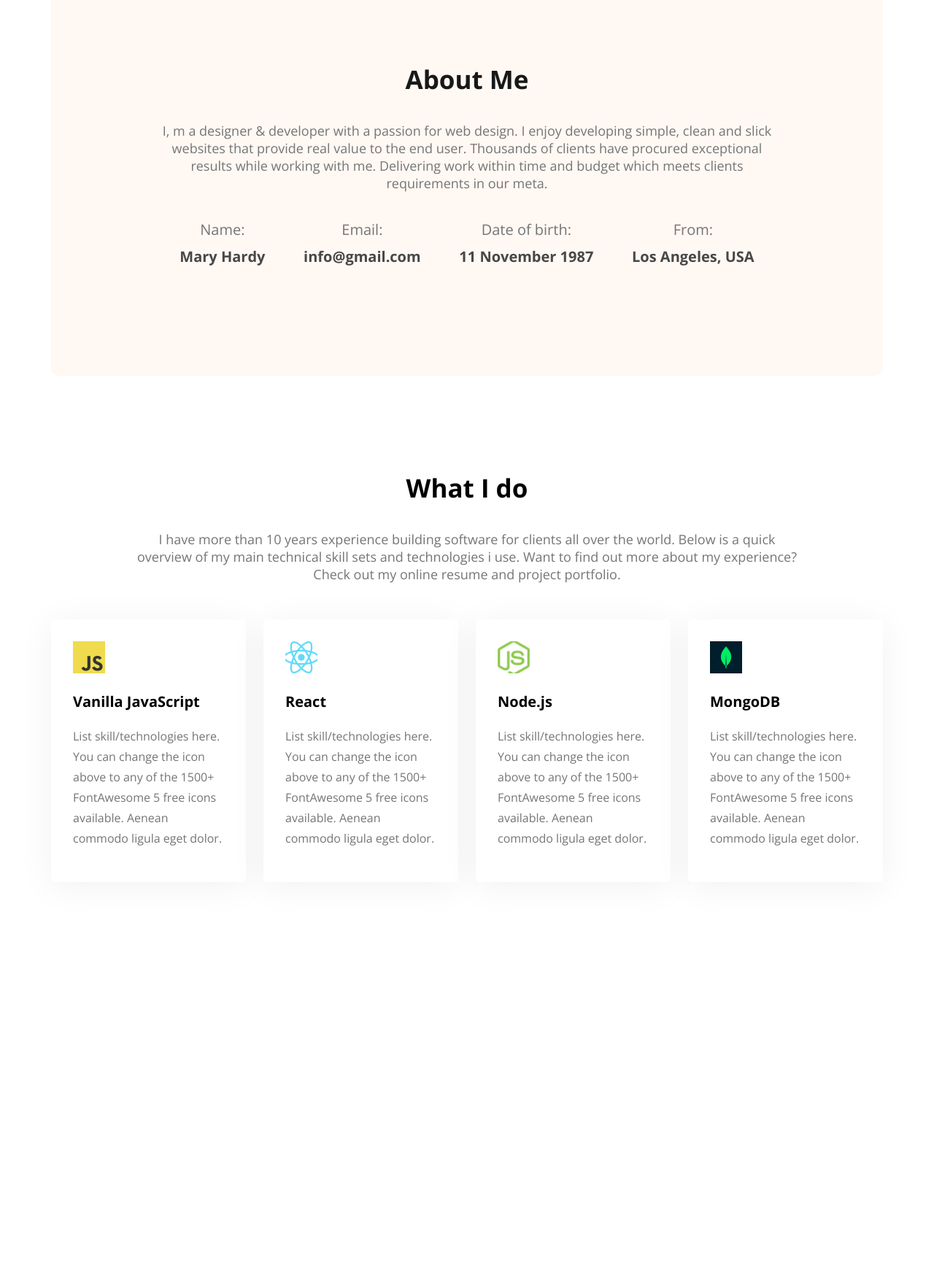
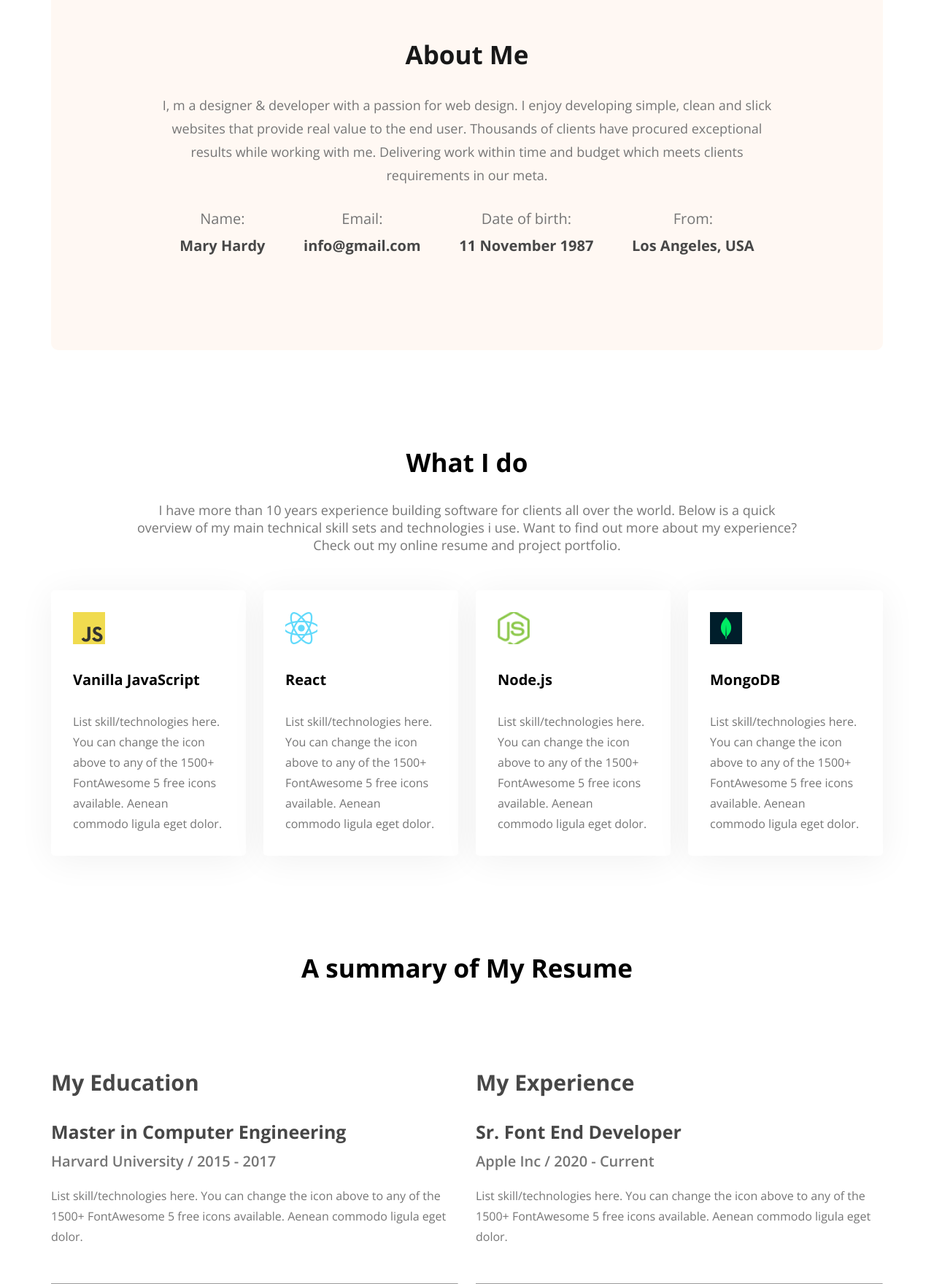
Before and after one commit to Aasif-Shahriar/webdeveloper-portfolio, a plain HTML site: page index.html in a window 1280 px wide. Shown: the part 1040-2800 px from the top of the page at 73% size. Before the commit the page ends 2379 px from the top, so only its background shows below. Drawn offline with nearby package versions, Linux system fonts and the light colour scheme.

Commit message:
delivered experience section

```diff
--- a/index.html
+++ b/index.html
@@ -81,6 +81,61 @@
                 </div>
             </div>
         </section>
+        <!-- My resume section -->
+        <section class="resume">
+            <h3 class="resume-title">A summary of My Resume</h3>
+            <div class="resume-container">
+                <div class="resume-column">
+                    <h3 class="resume-column-title">My Education</h3>
+                    <div class="experience">
+                        <h4 class="experience-title">Master in Computer Engineering</h4>
+                        <h5 class="experience-subtitle">Harvard University / 2015 - 2017</h5>
+                        <p class="experience-description">List skill/technologies here. You can change the icon above
+                            to any of the 1500+ FontAwesome 5 free icons available. Aenean commodo ligula eget dolor.</p>
+                    </div>
+                    <hr>
+                    <div class="experience">
+                        <h4 class="experience-title">Master in Computer Engineering</h4>
+                        <h5 class="experience-subtitle">Harvard University / 2015 - 2017</h5>
+                        <p class="experience-description">List skill/technologies here. You can change the icon above
+                            to any of the 1500+ FontAwesome 5 free icons available. Aenean commodo ligula eget dolor.</p>
+                    </div>
+                    <hr>
+                    <div class="experience">
+                        <h4 class="experience-title">Master in Computer Engineering</h4>
+                        <h5 class="experience-subtitle">Harvard University / 2015 - 2017</h5>
+                        <p class="experience-description">List skill/technologies here. You can change the icon above
+                            to any of the 1500+ FontAwesome 5 free icons available. Aenean commodo ligula eget dolor.</p>
+                    </div>
+                </div>
+                <div class="resume-column">
+                    <h3 class="resume-column-title">My Experience</h3>
+                    <div class="experience">
+                        <h4 class="experience-title">Sr. Font End Developer</h4>
+                        <h5 class="experience-subtitle">Apple Inc / 2020 - Current</h5>
+                        <p class="experience-description">List skill/technologies here. You can change the icon above
+                            to any of the 1500+ FontAwesome 5 free icons available. Aenean commodo ligula eget dolor.</p>
+                    </div>
+                    <hr>
+                    <div class="experience">
+                        <h4 class="experience-title">Jr. Font End Developer</h4>
+                        <h5 class="experience-subtitle">Dribbble Inc / 2018 - 2022</h5>
+                        <p class="experience-description">List skill/technologies here. You can change the icon above
+                            to any of the 1500+ FontAwesome 5 free icons available. Aenean commodo ligula eget dolor.</p>
+                    </div>
+                    <hr>
+                    <div class="experience">
+                        <h4 class="experience-title">HTML Developer</h4>
+                        <h5 class="experience-subtitle">Adobe Inc / 2017 - 2018</h5>
+                        <p class="experience-description">List skill/technologies here. You can change the icon above
+                            to any of the 1500+ FontAwesome 5 free icons available. Aenean commodo ligula eget dolor.</p>
+                    </div>
+                </div>
+            </div>
+            <div class="btn-container text-center">
+                <button class="btn-primary">Download CV</button>
+            </div>
+        </section>
     </main>
     <footer></footer>
 </body>
--- a/styles/style.css
+++ b/styles/style.css
@@ -1,6 +1,8 @@
 @import url('https://fonts.googleapis.com/css2?family=Open+Sans:ital,wght@0,300..800;1,300..800&display=swap');
 /* font-family: "Open Sans", serif; */
 *{
+    padding: 0;
+    margin: 0;
     font-family: "Open Sans", serif;
 }
 
@@ -19,6 +21,8 @@
     color: #fff;
     border: none;
     border-radius: 5px;
+    margin-right: 30px;
+    cursor: pointer;
 }
 .text-center{
     text-align: center;
@@ -39,7 +43,7 @@ nav{
     display: flex;
     align-items: center;
     justify-content: space-between;
-    margin: 0 200px;
+    margin: 50px 200px 0;
 }
 .nav-title{
     font-weight: 800;
@@ -67,23 +71,28 @@ nav li a{
 }
 .banner-content{
     width: 580px;
+    margin-top: 185px;
 }
 .banner-greetings{
     color: #474747;
     font-size: 45px;
     font-weight: 600;
+    margin-bottom: 5px;
 }
 .banner-title{
     color: var(--dark-1);
     font-size: 85px;
     font-weight: bold;
+    margin-bottom: 20px;
 }
 .banner-description{
     font-size: 18px;
     color: var(--dark-3);
+    margin-bottom: 30px;
 }
 .banner-profile-pic{
     width: 580px;
+    margin-top: 47px;
 }
 
 /* main style */
@@ -105,10 +114,13 @@ main section{
     font-size: 35px;
     font-weight: bold;
     color: var(--dark-1);
+    margin-bottom: 30px;
 }
 .section-description{
     font-size: 18px;
+    line-height: 32px;
     color: var(--dark-3);
+    margin-bottom: 30px;
 }
 .about-items{
     display: flex;
@@ -119,7 +131,7 @@ main section{
 .about-item .item-title{
     font-size: 20px;
     color: var(--dark-3);
-    margin-bottom: -10px;
+    margin-bottom: 10px;
 }
 .about-item .item-description{
     font-size: 20px;
@@ -132,6 +144,7 @@ main section{
 .skill-title{
     font-size: 35px;
     font-weight: bold;
+    margin-bottom: 30px;
 }
 .skill-description{
     padding: 0 110px;
@@ -158,9 +171,47 @@ main section{
 .skills-card .skills-title{
     font-size: 20px;
     font-weight: bold;
+    margin: 30px 0;
 }
 .skills-card .skills-description{
     font-size: 16px;
     line-height: 28px;
     color: var(--dark-3);
 }
+
+/* resume section style */
+.resume-title{
+    font-size: 35px;
+    font-weight: bold;
+    margin-bottom: 113px;
+    text-align: center;
+}
+.resume-container{
+    display: flex;
+    gap: 24px;
+}
+.resume-column-title{
+    font-size: 30px;
+    font-weight: bold;
+    color: var(--dark-2);
+    margin-bottom: 30px;
+}
+.experience-title{
+    font-size: 25px;
+    font-weight: bold;
+    color: var(--dark-2);
+    margin-top: 20px;
+    margin-bottom: 10px;
+}
+.experience-subtitle{
+    font-size: 20px;
+    font-weight: 600;
+    color: var(--dark-3);
+    margin-bottom: 20px;
+}
+.experience-description{
+    font-size: 16px;
+    line-height: 28px;
+    color: var(--dark-3);
+    margin-bottom: 50px;
+}
```
